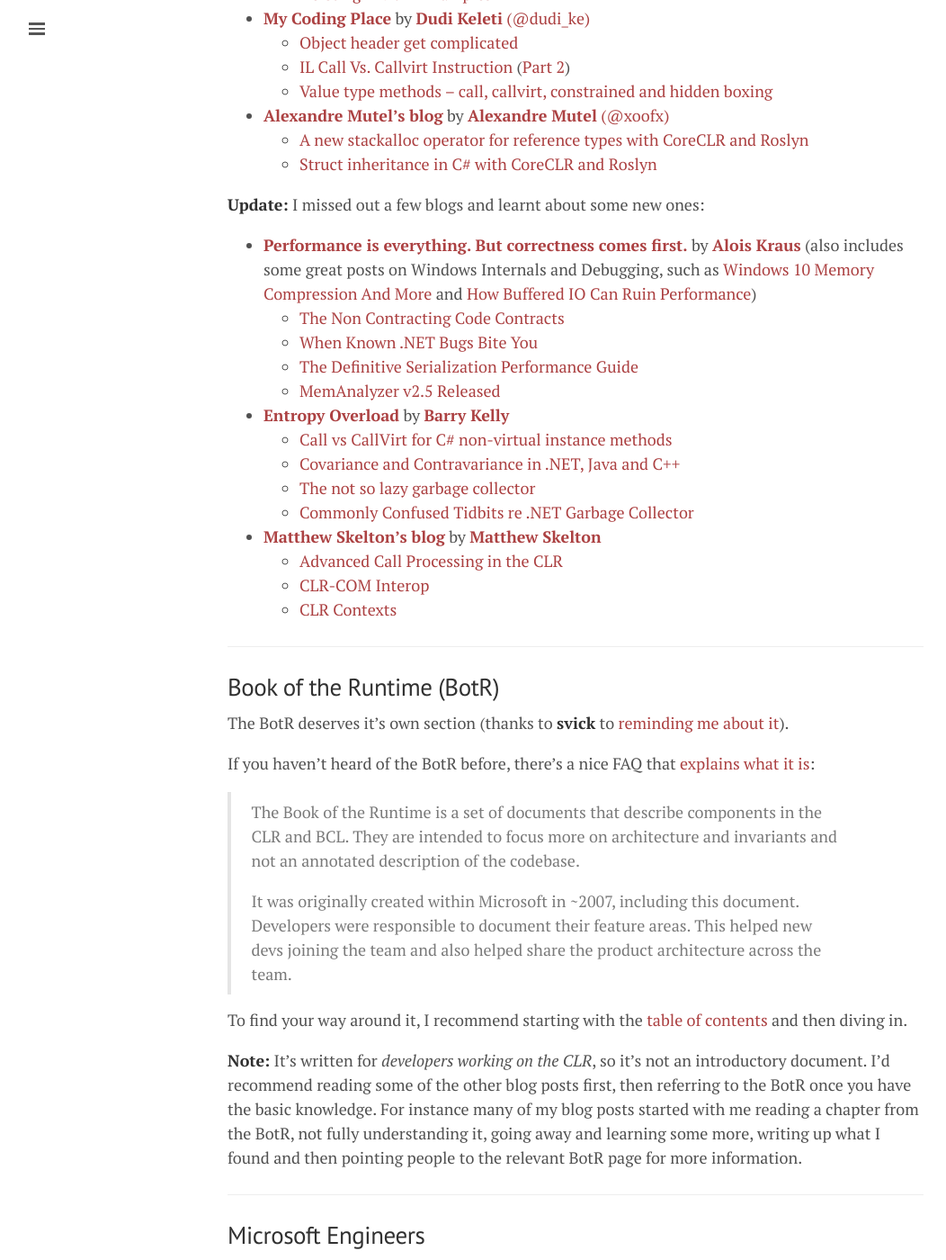
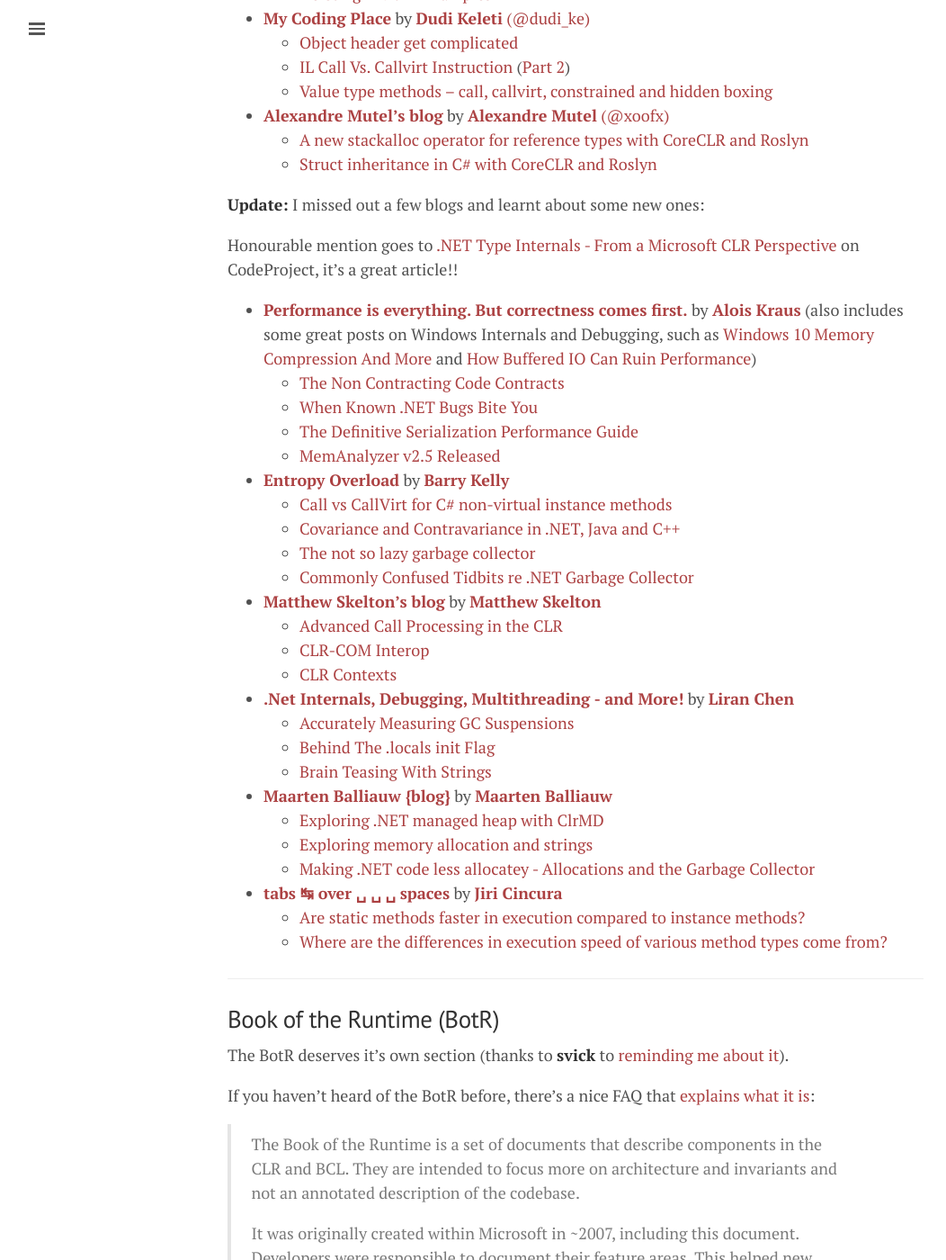
Before and after one commit to mattwarren/mattwarren.github.io, a Jekyll site: the page built from _posts/2018-01-22-Resources-for-Learning-about-.NET-Internals.md, in a window 1280 px wide and 1400 px high, scrolled down 2215 px. Shown: the whole window at 90% size, without its empty margins (0-1052 px from the left). Built offline with Jekyll 4.4.1, drawn with Linux system fonts in a browser that asks for light colours; nearby versions of some CDN libraries; comment, search, counter and statistics services are not loaded; some of the changed text lies outside the part shown.

Commit message:
added extra blog posts to 'Resource for learning about .NET Internals'

```diff
--- a/_posts/2018-01-22-Resources-for-Learning-about-.NET-Internals.md
+++ b/_posts/2018-01-22-Resources-for-Learning-about-.NET-Internals.md
@@ -82,6 +82,8 @@
 
 **Update:** I missed out a few blogs and learnt about some new ones:
 
+Honourable mention goes to [.NET Type Internals - From a Microsoft CLR Perspective](https://www.codeproject.com/Articles/20481/NET-Type-Internals-From-a-Microsoft-CLR-Perspecti) on CodeProject, it's a great article!!
+
 - [**Performance is everything. But correctness comes first.**](https://aloiskraus.wordpress.com) by [**Alois Kraus**](http://geekswithblogs.net/akraus1/Default.aspx) (also includes some great posts on Windows Internals and Debugging, such as [Windows 10 Memory Compression And More](https://aloiskraus.wordpress.com/2016/10/03/windows-10-memory-compression-and-more/) and [How Buffered IO Can Ruin Performance](https://aloiskraus.wordpress.com/2016/10/09/how-buffered-io-can-ruin-performance/))
   - [The Non Contracting Code Contracts](https://aloiskraus.wordpress.com/2016/07/18/the-non-contracting-code-contracts/)
   - [When Known .NET Bugs Bite You](https://aloiskraus.wordpress.com/2016/07/31/when-known-net-bugs-bite-you/)
@@ -96,6 +98,17 @@
   - [Advanced Call Processing in the CLR](https://blog.matthewskelton.net/2012/01/29/advanced-call-processing-in-the-clr/)
   - [CLR-COM Interop](https://blog.matthewskelton.net/2012/01/29/clr-com-interop/)
   - [CLR Contexts](https://blog.matthewskelton.net/2012/01/29/clr-contexts/)
+- [**.Net Internals, Debugging, Multithreading - and More!**](http://www.liranchen.com) by [**Liran Chen**](??)
+  - [Accurately Measuring GC Suspensions](http://www.liranchen.com/2010/08/accurately-measuring-gc-suspensions.html)
+  - [Behind The .locals init Flag](http://www.liranchen.com/2010/07/behind-locals-init-flag.html)
+  - [Brain Teasing With Strings](http://www.liranchen.com/2010/08/brain-teasing-with-strings.html)
+- [**Maarten Balliauw {blog}**](https://blog.maartenballiauw.be/) by [**Maarten Balliauw**](https://twitter.com/maartenballiauw)
+  - [Exploring .NET managed heap with ClrMD](https://blog.maartenballiauw.be/post/2017/01/03/exploring-.net-managed-heap-with-clrmd.html)
+  - [Exploring memory allocation and strings](https://blog.maartenballiauw.be/post/2016/11/15/exploring-memory-allocation-and-strings.html)
+  - [Making .NET code less allocatey - Allocations and the Garbage Collector](https://blog.maartenballiauw.be/post/2016/10/19/making-net-code-less-allocatey-garbage-collector.html)
+- [**tabs ↹ over ␣ ␣ ␣ spaces**](https://www.tabsoverspaces.com) by [**Jiri Cincura**](https://twitter.com/cincura_net)
+  - [Are static methods faster in execution compared to instance methods?](https://www.tabsoverspaces.com/233660-are-static-methods-faster-in-execution-compared-to-instance-methods-dotnet/)
+  - [Where are the differences in execution speed of various method types come from?](https://www.tabsoverspaces.com/233661-where-are-the-differences-in-execution-speed-of-various-method-types-come-from-dotnet/)
 
 ----
 
```
